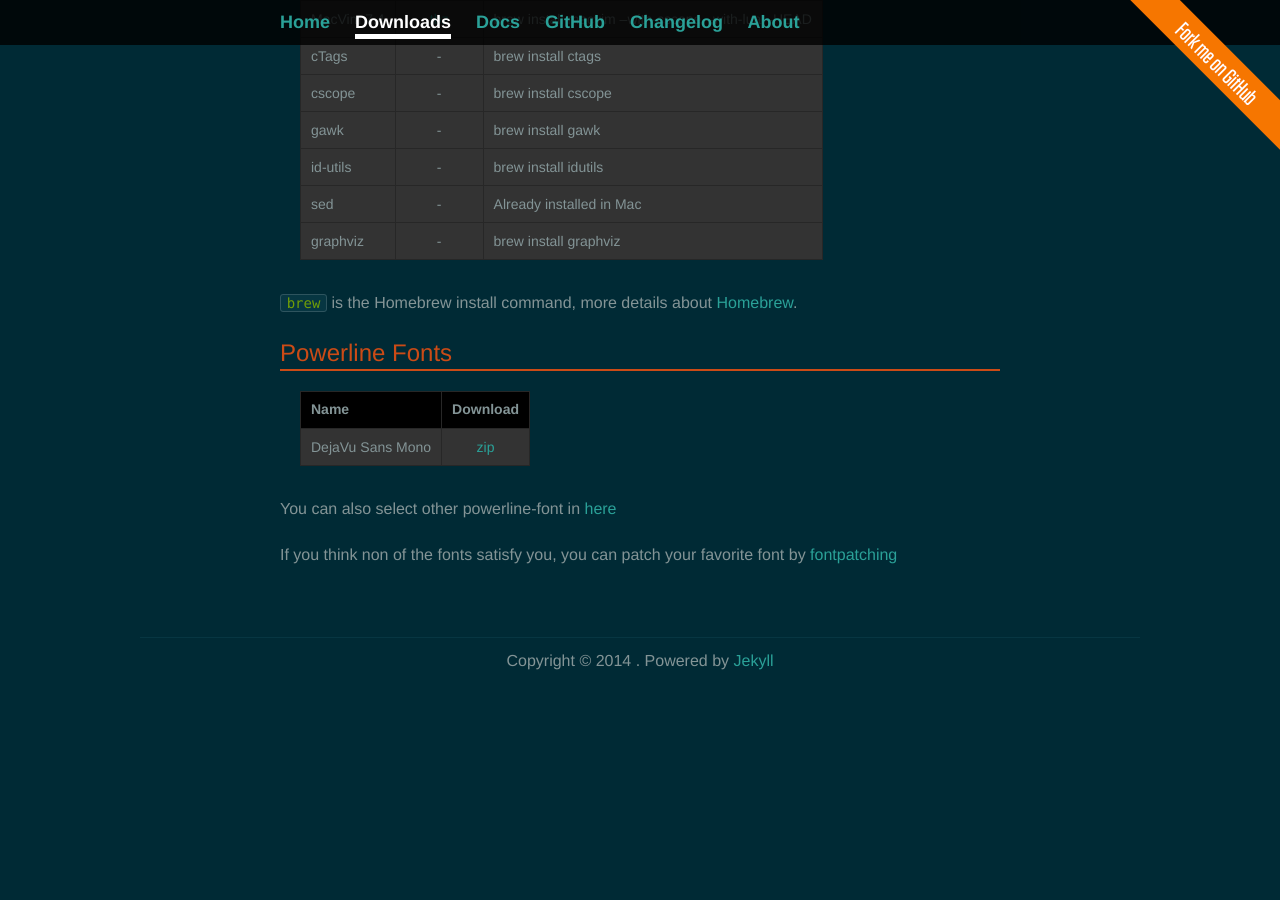
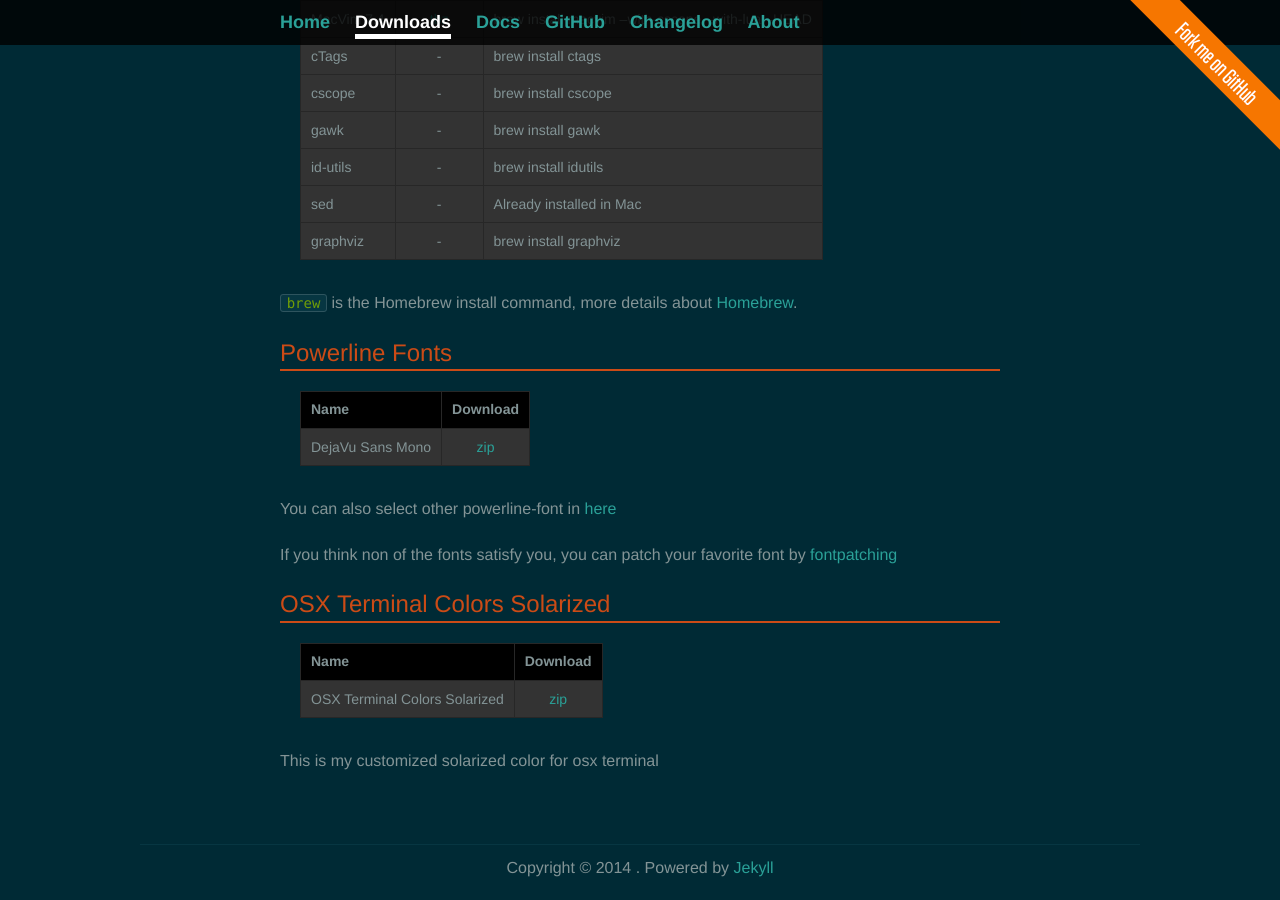
Before and after one commit to exvim/exvim.github.io, a Jekyll site: the page built from downloads/index.md, in a window 1280 px wide and 900 px high, scrolled down 1223 px. Built offline with Jekyll 4.4.1, drawn with Linux system fonts in a browser that asks for light colours; Markdown is read by kramdown in place of the engine named in the settings; before the commit the page ends 1917 px from its top, so only the background shows below that; some of the changed text lies outside the part shown.

Commit message:
update zip files

```diff
--- a/downloads/index.md
+++ b/downloads/index.md
@@ -30,11 +30,11 @@ More details, read the [Install]({{site.baseurl}}docs/install) documentation.
 
 | Name           | Download           | Official Page                                         |
 | :------------- | :----------------: | :---------------------------------------------------- |
-| gVim 7.4       | [exe](gvim74.exe)  | http://www.vim.org/download.php                       |
-| cTags 5.8      | [exe](ctags.exe)   | http://ctags.sourceforge.net/                         |
-| cscope 15.7a   | [exe](cscope.exe)  | http://cscope.sourceforge.net/                        |
-| sed 4.2.1      | [exe](sed.exe)     | http://gnuwin32.sourceforge.net/packages/sed.htm      |
-| gawk 3.1.6     | [exe](gawk.exe)    | http://gnuwin32.sourceforge.net/packages/gawk.htm     |
+| gVim 7.4       | [zip](gvim74.zip)  | http://www.vim.org/download.php                       |
+| cTags 5.8      | [zip](ctags.zip)   | http://ctags.sourceforge.net/                         |
+| cscope 15.7a   | [zip](cscope.zip)  | http://cscope.sourceforge.net/                        |
+| sed 4.2.1      | [zip](sed.zip)     | http://gnuwin32.sourceforge.net/packages/sed.htm      |
+| gawk 3.1.6     | [zip](gawk.zip)    | http://gnuwin32.sourceforge.net/packages/gawk.htm     |
 | id-utils 4.0.2 | [zip](idutils.zip) | http://gnuwin32.sourceforge.net/packages/id-utils.htm |
 | graphviz       | [download-page](http://www.graphviz.org/Download_windows.php) | http://www.graphviz.org |
 
@@ -65,3 +65,11 @@ You can also select other powerline-font in [here](https://github.com/Lokaltog/p
 
 If you think non of the fonts satisfy you, you can patch your favorite font by
 [fontpatching](https://powerline.readthedocs.org/en/latest/fontpatching.html)
+
+## OSX Terminal Colors Solarized
+
+| Name                          | Download                                    |
+| :---------------------------- | :-----------------------------------------: |
+| OSX Terminal Colors Solarized | [zip](osx-terminal-colors-solarized.zip)    |
+
+This is my customized solarized color for osx terminal
```
Also changed, not shown: 10 other files.
